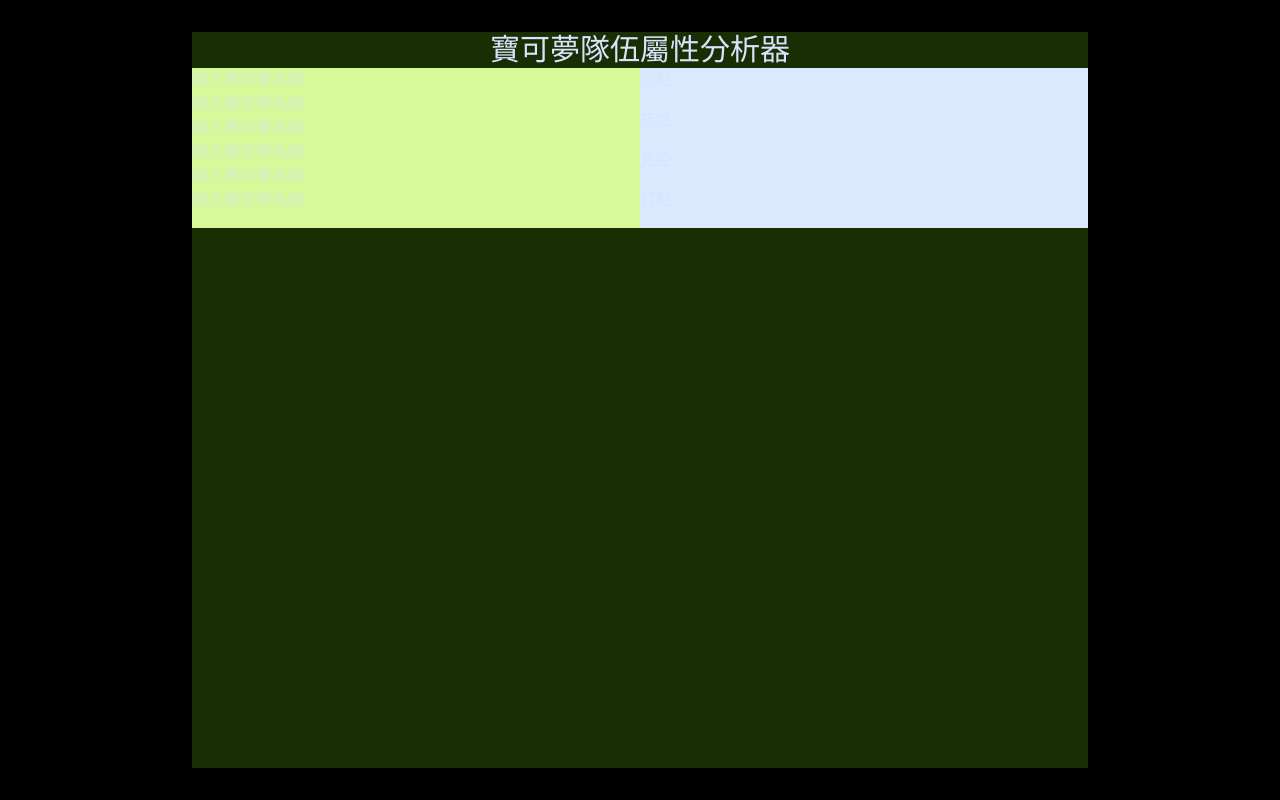
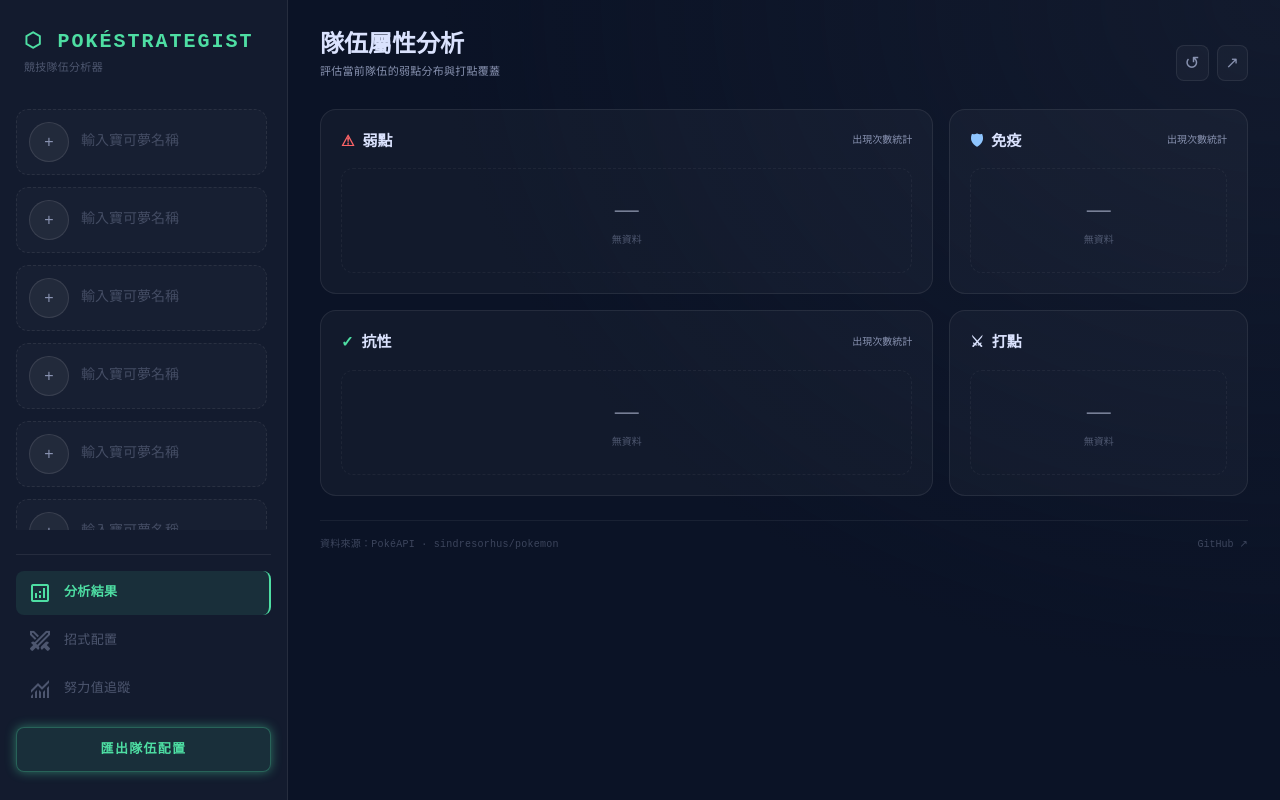
Before and after one commit to parukia35-afk/pokemon-team_type-analyzer, a React (Vite) app: page / in a window 1280 px wide. Built offline with nearby package versions, Linux system fonts and the light colour scheme.

Commit message:
style: 改寫 UI 版型與元件樣式
- 將InputWrapper定義為sidebar，OutputWrapper定義為main區。
- 參照 stitch的設計稿刻出樣式來。

```diff
--- a/src/App.tsx
+++ b/src/App.tsx
@@ -4,9 +4,7 @@ function App() {
 
 
   return (
-    <div className='min-h-screen w-full flex justify-center p-8 bg-black'>
       <AnalyzerWrapper></AnalyzerWrapper>
-    </div>
   )
 }
 
--- a/src/components/AnalyzerWrapper.tsx
+++ b/src/components/AnalyzerWrapper.tsx
@@ -22,12 +22,9 @@ function AnalyzerWrapper() {
   const coverage = coverageTypes(teamMembers)
 
   return (
-    <div className="max-w-4xl w-full bg-lime-950">
-      <h1 className="text-3xl text-center">寶可夢隊伍屬性分析器</h1>
-      <div className="flex flex-row">
+    <div className="flex h-screen w-screen overflow-hidden">
         <InputWrapper onUpdate={updateTeamMembers}></InputWrapper>
         <OutputWrapper calcResult={calcResult} coverage={coverage}></OutputWrapper>
-      </div>
     </div>
   );
 }
--- a/src/components/InputWrapper/InputWrapper.tsx
+++ b/src/components/InputWrapper/InputWrapper.tsx
@@ -4,10 +4,21 @@ interface Props {
   onUpdate: (index: number, types: string[]) => void;
 }
 
-function InputWrapper({ onUpdate }:Props) {
+function InputWrapper({ onUpdate }: Props) {
   return (
-    <>
-      <div className="w-1/2 bg-lime-200">
+    <nav className="w-72 shrink-0 h-screen flex flex-col px-4 py-7 border-r border-white/8 bg-surface">
+      {/* Brand */}
+      <div className="px-2 mb-8">
+        <div className="font-mono text-xl text-accent font-bold tracking-widest uppercase mb-1">
+          ⬡ PokéStrategist
+        </div>
+        <div className="font-mono text-[11px] text-text-muted/50 tracking-wide">
+          競技隊伍分析器
+        </div>
+      </div>
+
+      {/* Slots */}
+      <div className="flex-1 flex flex-col gap-3 overflow-y-auto mb-6 pr-1">
         <PokemonInput index={0} onUpdate={onUpdate} />
         <PokemonInput index={1} onUpdate={onUpdate} />
         <PokemonInput index={2} onUpdate={onUpdate} />
@@ -15,7 +26,48 @@ function InputWrapper({ onUpdate }:Props) {
         <PokemonInput index={4} onUpdate={onUpdate} />
         <PokemonInput index={5} onUpdate={onUpdate} />
       </div>
-    </>
+
+      {/* Nav + Button */}
+      <div className="border-t border-white/8 pt-4 flex flex-col gap-1 mb-4">
+        <a
+          href="#"
+          className="flex items-center gap-3 px-3 py-2.5 rounded-lg bg-accent/10 border-r-2 border-accent hover:bg-accent/20 transition-colors duration-200"
+        >
+          <span className="material-symbols-outlined text-accent text-[20px]">
+            analytics
+          </span>
+          <span className="font-mono text-[13px] text-accent font-bold tracking-wide">
+            分析結果
+          </span>
+        </a>
+        <a
+          href="#"
+          className="flex items-center gap-3 px-3 py-2.5 rounded-lg opacity-50 nav-link"
+        >
+          <span className="material-symbols-outlined text-text-muted text-[20px]">
+            swords
+          </span>
+          <span className="font-mono text-[13px] text-text-muted tracking-wide">
+            招式配置
+          </span>
+        </a>
+        <a
+          href="#"
+          className="flex items-center gap-3 px-3 py-2.5 rounded-lg opacity-50 nav-link"
+        >
+          <span className="material-symbols-outlined text-text-muted text-[20px]">
+            monitoring
+          </span>
+          <span className="font-mono text-[13px] text-text-muted tracking-wide">
+            努力值追蹤
+          </span>
+        </a>
+      </div>
+
+      <button className="btn-export w-full py-3 bg-accent/10 border border-accent/30 rounded-lg font-mono text-[13px] font-bold text-accent tracking-widest uppercase">
+        匯出隊伍配置
+      </button>
+    </nav>
   );
 }
 
--- a/src/components/InputWrapper/PokemonInput.tsx
+++ b/src/components/InputWrapper/PokemonInput.tsx
@@ -67,7 +67,19 @@ function PokemonInput({ index, onUpdate }: Props) {
   }
 
   return (
-    <div>
+  <div className={`rounded-xl p-3 flex items-center gap-3 border
+    ${type.length > 0
+      ? "bg-surface-high border-white/15"
+      : "bg-white/[0.02] border-white/8 border-dashed"
+    }`}>
+
+    {/* 左側圓形圖示 */}
+    <div className="w-10 h-10 rounded-full bg-white/5 border border-white/10 flex items-center justify-center shrink-0 text-text-muted text-base">
+      {type.length > 0 ? "◆" : "+"}
+    </div>
+
+    {/* 右側內容 */}
+    <div className="flex-1 min-w-0">
       <input
         disabled={isLoading}
         type="text"
@@ -75,28 +87,39 @@ function PokemonInput({ index, onUpdate }: Props) {
         value={pokemon}
         onChange={(e) => {
           setPokemon(e.target.value);
-          setPMerror("")
-          setInputErr(false)
+          setPMerror("");
+          setInputErr(false);
         }}
-        onKeyDown={(e) => {
-          handleEnter(e.key);
-        }}
+        onKeyDown={(e) => handleEnter(e.key)}
+        className="w-full bg-transparent border-none outline-none font-mono text-[14px] text-text-primary placeholder:text-text-muted/40 disabled:opacity-50"
       />
-      <span>
-        {isLoading
-          ? "查詢中..."
-          : type
-              .map((en) => {
-                return typeNameZhTw[en];
-              })
-              .join(",")}
-      </span>
-      {PMerror && <p className="text-red-500 text-sm">{PMerror}</p>}
-      {inputErr && (
-        <button onClick={() => fetchPokemon(lastFetchPokemon)}>重試</button>
-      )}
+
+      {/* 狀態列：loading / 屬性 / 錯誤 */}
+      <div className="flex items-center gap-1.5 mt-1 flex-wrap">
+        {isLoading && (
+          <span className="font-mono text-[10px] text-text-muted">查詢中...</span>
+        )}
+        {!isLoading && type.length > 0 && type.map((en) => (
+          <span key={en} className="font-mono text-[10px] text-text-muted">
+            {typeNameZhTw[en]}
+          </span>
+        ))}
+        {PMerror && (
+          <span className="font-mono text-[10px] text-red-400">{PMerror}</span>
+        )}
+        {inputErr && (
+          <button
+            onClick={() => fetchPokemon(lastFetchPokemon)}
+            className="font-mono text-[10px] text-accent underline"
+          >
+            重試
+          </button>
+        )}
+      </div>
     </div>
-  );
+
+  </div>
+);
 }
 
 export default PokemonInput;
--- a/src/components/OutputWrapper/OutputWrapper.tsx
+++ b/src/components/OutputWrapper/OutputWrapper.tsx
@@ -1,23 +1,54 @@
 import ResultSection from "./ResultSection"
 
 interface Props{
-  calcResult:TypeCount
+  calcResult: TypeCount
   coverage: Record<string, number>
 }
 interface TypeCount {
-  weakCount:Record<string, number> ;
-  resistCount:Record<string, number> ;
-  immuneCount:Record<string, number> ;
+  weakCount: Record<string, number>;
+  resistCount: Record<string, number>;
+  immuneCount: Record<string, number>;
 }
 
-function OutputWrapper({calcResult, coverage}:Props){
-  return(
-    <div className="w-1/2 bg-blue-100">
-      <ResultSection title="弱點" data={calcResult.weakCount} showCount={true}></ResultSection>
-      <ResultSection title="抗性" data={calcResult.resistCount} showCount={true}></ResultSection>
-      <ResultSection title="免疫" data={calcResult.immuneCount} showCount={true}></ResultSection>
-      <ResultSection title="打點" data={coverage} showCount={false}></ResultSection>
-    </div>
+function OutputWrapper({ calcResult, coverage }: Props) {
+  return (
+    <main className="flex-1 h-screen overflow-y-auto px-8 py-7 bg-[radial-gradient(ellipse_at_top_right,_rgba(49,57,77,0.2)_0%,_#0b1326_60%)]">
+
+      {/* Header */}
+      <header className="flex justify-between items-end mb-7">
+        <div>
+          <h2 className="text-2xl font-bold text-text-primary mb-1">隊伍屬性分析</h2>
+          <p className="font-mono text-[11px] text-text-muted tracking-wide">評估當前隊伍的弱點分布與打點覆蓋</p>
+        </div>
+        <div className="flex gap-2">
+          <button className="p-2 rounded-lg border border-white/8 bg-white/[0.03] text-text-muted text-lg leading-none">↺</button>
+          <button className="p-2 rounded-lg border border-white/8 bg-white/[0.03] text-text-muted text-base leading-none">↗</button>
+        </div>
+      </header>
+
+      {/* Result Grid */}
+      <div className="grid grid-cols-3 gap-4">
+        <div className="col-span-2">
+          <ResultSection title="弱點" data={calcResult.weakCount} showCount={true} />
+        </div>
+        <div className="col-span-1">
+          <ResultSection title="免疫" data={calcResult.immuneCount} showCount={true} />
+        </div>
+        <div className="col-span-2">
+          <ResultSection title="抗性" data={calcResult.resistCount} showCount={true} />
+        </div>
+        <div className="col-span-1">
+          <ResultSection title="打點" data={coverage} showCount={false} />
+        </div>
+      </div>
+
+      {/* Footer */}
+      <footer className="mt-6 pt-4 border-t border-white/[0.06] flex justify-between items-center">
+        <span className="font-mono text-[10px] text-text-muted/40 tracking-wide">資料來源：PokéAPI · sindresorhus/pokemon</span>
+        <span className="font-mono text-[10px] text-text-muted/40">GitHub ↗</span>
+      </footer>
+
+    </main>
   )
 }
 
--- a/src/components/OutputWrapper/ResultSection.tsx
+++ b/src/components/OutputWrapper/ResultSection.tsx
@@ -6,19 +6,65 @@ interface Props {
   showCount: boolean;
 }
 
+const titleIcon: Record<string, string> = {
+  弱點: "⚠",
+  抗性: "✓",
+  免疫: "🛡",
+  打點: "⚔",
+};
+
+const titleColor: Record<string, string> = {
+  弱點: "text-red-400",
+  抗性: "text-accent",
+  免疫: "text-blue-300",
+  打點: "text-warn",
+};
+
 function ResultSection({ title, data, showCount }: Props) {
-  const handledData = Object.entries(data); // [[fire,1],[water,2]]
+  const handledData = Object.entries(data);
+
   return (
-    <div>
-      <h2>{title}</h2>
-      <div className="min-h-4">
-        {handledData.map((item) => {
-          return (
-            <span key={item[0]}>{`${typeNameZhTw[item[0]]} ${showCount?item[1]:''}`}</span>
-          );
-        })}
+    <section className="rounded-2xl border border-white/8 bg-white/[0.03] p-5 h-full">
+
+      {/* Section Header */}
+      <div className="flex items-center justify-between mb-4">
+        <h3 className={`flex items-center gap-2 text-[15px] font-semibold text-text-primary`}>
+          <span className={titleColor[title]}>{titleIcon[title]}</span>
+          {title}
+        </h3>
+        {showCount && (
+          <span className="font-mono text-[10px] text-text-muted">出現次數統計</span>
+        )}
       </div>
-    </div>
+
+      {/* Cards */}
+      {handledData.length === 0 ? (
+        <div className="border border-dashed border-white/10 rounded-xl p-6 flex flex-col items-center justify-center gap-2 opacity-50">
+          <span className="text-2xl">—</span>
+          <p className="font-mono text-[10px] text-text-muted text-center">無資料</p>
+        </div>
+      ) : (
+        <div className="grid grid-cols-[repeat(auto-fill,minmax(100px,1fr))] gap-2.5">
+          {handledData.map(([type, count]) => (
+            <div
+              key={type}
+              className="rounded-xl border border-white/8 bg-white/[0.04] p-3 flex flex-col items-center gap-2"
+            >
+              <span className="font-mono text-[10px] font-bold tracking-wider text-text-primary">
+                {typeNameZhTw[type]}
+              </span>
+              {showCount && (
+                <>
+                  <span className="text-xl font-bold text-text-primary">{count}</span>
+                  <span className="font-mono text-[9px] text-text-muted">隻寶可夢</span>
+                </>
+              )}
+            </div>
+          ))}
+        </div>
+      )}
+
+    </section>
   );
 }
 
```
